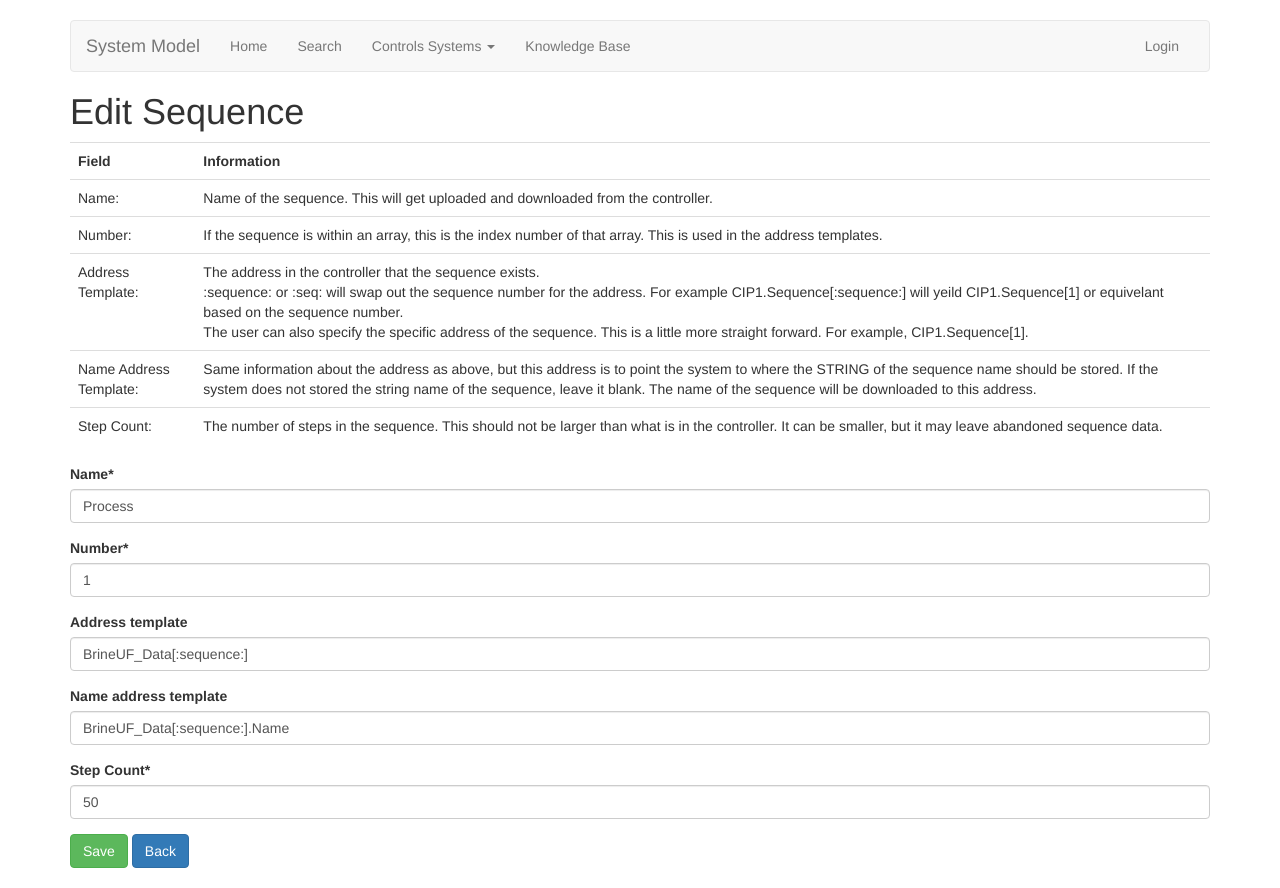
After one commit to nunchuckBoP/systemmodel, a Django app: page /pinchart/sequence/1/update/ in a window 1280 px wide. The commit adds this page. Run offline with Django 3.2, Linux system fonts and the light colour scheme; data comes from the database, SQL or seed files in the repository; both versions use the stored data as it was before the commit; some libraries are stand-ins or nearby versions.

Commit message:
working on sequence views

```diff
--- a/pinchart/forms.py
+++ b/pinchart/forms.py
@@ -15,6 +15,21 @@ class WordForm(forms.ModelForm):
             'pinchart':forms.HiddenInput(),
         }
 
+class SequenceForm(forms.ModelForm):
+    """
+        SequenceForm - the pinchart data should
+        always be known
+    """
+    class Meta:
+        model = models.Sequence
+        fields = [
+            'pinchart', 'name', 'number', 'address_template',
+            'name_address_template', 'array_length'
+        ]
+        widgets = {
+            'pinchart':forms.HiddenInput(),
+        }
+
 class BitDescriptionForm(forms.ModelForm):
     """
         BitDescriptionForm - model form when the word
--- a/pinchart/models.py
+++ b/pinchart/models.py
@@ -15,19 +15,9 @@ class Pinchart(models.Model):
     controller_ipaddress = models.GenericIPAddressField(verbose_name="Controller IP Address",
                                                         protocol='IPv4')
     controller_slot = models.IntegerField(verbose_name="Controller Slot #")
-    locked = models.BooleanField(verbose_name="Locked for Editing", default=False)
-    array_length = models.IntegerField(verbose_name="PLC Array Length")
 
     def __str__(self):
         return self.name
-
-    def lock(self):
-        self.locked = True
-        self.save()
-
-    def unlock(self):
-        self.locked = False
-        self.save()
 
     def __deep_copy__(self, new_name):
         n = core.utils.derive(self)
@@ -115,14 +105,22 @@ class Sequence(models.Model):
     address_template = models.CharField(max_length=1024, null=True, blank=True)
     name_address_template = models.CharField(max_length=1024, null=True, blank=True)
     locked = models.BooleanField(verbose_name="Locked for Editing", default=False)
-    array_length = models.IntegerField(verbose_name="PLC Array Length")
+    array_length = models.IntegerField(verbose_name="Step Count")
 
     @property
     def is_locked(self):
-        if self.locked or self.pinchart.locked:
+        if self.locked:
             return True
         else:
             return False
+
+    @property
+    def address(self):
+        return self.address_template.replace(":sequence:", str(self.number))
+
+    @property
+    def name_address(self):
+        return self.name_address_template.replace(":sequence:", str(self.number))
 
     def lock(self):
         self.locked = True
--- a/pinchart/urls.py
+++ b/pinchart/urls.py
@@ -25,6 +25,8 @@ urlpatterns = [
     path('update/<pk>/', views.PinchartUpdateView.as_view(), name='pinchart-update'),
     path('<pk>/word/index/', views.WordListView.as_view(), name='word-list'),
     path('<pk>/word/create/', views.WordCreateView.as_view(), name='word-create'),
+    path('<pk>/sequence/index/', views.SequenceListView.as_view(), name='sequence-list'),
+    path('sequence/<pk>/update/', views.SequenceUpdateView.as_view(), name='sequence-update'),
     path('word/<pk>/update', views.WordUpdateView.as_view(), name='word-update'),
     path('word/<pk>/delete', views.WordDeleteView.as_view(), name='word-delete'),
     path('word/<pk>/bitdescriptions/index/', views.BitDescriptionListView.as_view(), name='bitdescription-list'),
--- a/pinchart/views.py
+++ b/pinchart/views.py
@@ -20,7 +20,6 @@ class PinchartCreateView(CreateView):
         'description',
         'controller_ipaddress',
         'controller_slot',
-        'array_length',
     ]
     banner_text = "Create Pinchart"
 
@@ -32,7 +31,6 @@ class PinchartUpdateView(UpdateView):
         'description',
         'controller_ipaddress',
         'controller_slot',
-        'array_length',
     ]
     banner_text = "Edit Pinchart"
 
@@ -173,14 +171,37 @@ class BitDescriptionCreateView(CreateView):
         return context
 
 class SequenceListView(ListView):
-    models = models.Sequence
+    model = models.Sequence
+
+    def get_context_data(self, **kwargs):
+        context = super(SequenceListView, self).get_context_data(**kwargs)
+        pinchart = get_object_or_404(models.Pinchart, pk=self.kwargs.get('pk'))
+        context['parent_object'] = pinchart
+        return context
+
+    def get_queryset(self):
+        pinchart_pk = self.kwargs.get('pk')
+        pinchart = get_object_or_404(models.Pinchart, pk=pinchart_pk)
+        return models.Sequence.objects.filter(pinchart=pinchart).order_by('name')
 
 class SequenceUpdateView(UpdateView):
-    models = models.Sequence
+    model = models.Sequence
     success_url = reverse_lazy('sequence-list')
+    form_class = forms.SequenceForm
+
+    def get_context_data(self, **kwargs):
+        context = super(SequenceUpdateView, self).get_context_data(**kwargs)
+        context['parent'] = 'Pinchart'
+        context['parent_object'] = context['object'].pinchart
+        return context
+
+    def get_success_url(self):
+        _pk = self.kwargs.get('pk')
+        object = get_object_or_404(models.Sequence, pk=_pk)
+        return reverse_lazy('sequence-list', kwargs={'pk':object.pinchart.pk})
 
 class SequenceDeleteView(DeleteView):
-    models = models.Sequence
+    model = models.Sequence
     success_url = reverse_lazy('sequence-list')
 
 class StepListView(ListView):
--- a/templates/pinchart/pinchart_list.html
+++ b/templates/pinchart/pinchart_list.html
@@ -1,5 +1,5 @@
 {% extends 'pinchart/base.html' %}
-{% block headline %}Pincharts{% endblock headline %}
+{% block headline %}Controllers / Pincharts{% endblock headline %}
 {% block content %}
 	{% if not object_list %}
 		<p><i>no pincharts yet.</i></p>
@@ -10,7 +10,6 @@
 				<th>Description</th>
 				<th>Controller IP Address</th>
 				<th>Slot</th>
-				<th>Length</th>
 				<th>Sequence</th>
 				<th>Config</th>
 				<th>Actions</th>
@@ -22,9 +21,8 @@
 					<td>{{ i.description }}</td>
 					<td>{{ i.controller_ipaddress }}</td>
 					<td>{{ i.controller_slot }}</td>
-					<td>{{ i.array_length }}</td>
 					<td>
-						<a href="{% url 'pinchart-update' pk=i.pk %}" class="btn btn-primary btn-sm" role="button" aria-pressed="False">View/Edit</a>
+						<a href="{% url 'sequence-list' pk=i.pk %}" class="btn btn-primary btn-sm" role="button" aria-pressed="False">View/Edit</a>
 					</td>
 					<td>
 						<a href="{% url 'word-list' pk=i.pk %}" class="btn btn-primary btn-sm" role="button" aria-pressed="False">View/Edit</a>
--- /dev/null
+++ b/templates/pinchart/sequence_form.html
@@ -0,0 +1,59 @@
+{% extends 'pinchart/base.html' %}
+
+{% load crispy_forms_tags %}
+
+{% block title %}Edit Sequence | {{ block.super }}{% endblock %}
+{% block headline %} Edit Sequence{% endblock headline %}
+
+{% block content %}
+    <table class='table'>
+        <tr>
+            <th>Field</th>
+            <th>Information</th>
+        </tr>
+        <tr>
+            <td>Name:</td>
+            <td>
+                Name of the sequence. This will get uploaded and downloaded from the controller.
+            </td>
+        <tr>
+            <td>Number:</td>
+            <td>
+                If the sequence is within an array, this is the index number of that array. This is used in the address templates.
+            </td>
+        </tr>
+        <tr>
+            <td>Address Template:</td>
+            <td>
+                The address in the controller that the sequence exists.<br />
+                :sequence: or :seq: will swap out the sequence number for the address.
+                For example CIP1.Sequence[:sequence:] will yeild CIP1.Sequence[1] or equivelant based
+                on the sequence number.<br />
+                The user can also specify the specific address of the sequence. This is a little more
+                straight forward. For example, CIP1.Sequence[1].
+            </td>
+        </tr>
+        <tr>
+            <td>Name Address Template:</td>
+            <td>
+                Same information about the address as above, but this address is to point the system to
+                where the STRING of the sequence name should be stored. If the system does not stored
+                the string name of the sequence, leave it blank. The name of the sequence will be
+                downloaded to this address.
+            </td>
+        </tr>
+        <tr>
+            <td>Step Count:</td>
+            <td>
+                The number of steps in the sequence. This should not be larger than what is in the
+                controller. It can be smaller, but it may leave abandoned sequence data.
+            </td>
+        </tr>
+    </table>
+    <form method="post" class="uniForm">
+        {% csrf_token %}
+        {{ form|crispy }}
+        <button type="submit" class="btn btn-success">Save</button>
+        <a href="{% url 'sequence-list' pk=parent_object.pk %}" class="btn btn-primary">Back</a>
+    </form>
+{% endblock %}
```
Also changed, not shown: templates/pinchart/sequence_list.html (added, +46 -0 lines), db.sqlite3, pinchart/migrations/0011_auto_20210506_0258.py (added).
